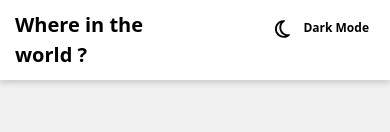
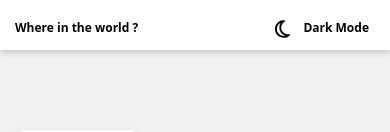
Before and after one commit to amir-91/countries, a Vue app: page /countries/1 in a window 390 px wide. Shown: the top 132 px of the page. Built offline with nearby package versions, Linux system fonts and the light colour scheme; no server answers; the HTML template or start-up script is replaced by a standard one.

Commit message:
fix: edit header title font size

```diff
--- a/src/assets/css/styles.css
+++ b/src/assets/css/styles.css
@@ -197,7 +197,7 @@ header {
 @media (max-width: 500px) {
   header .container .row {
     align-items: baseline; }
-    header .container .row .header__title p {
+    header .container .row .header__title a {
       font-size: 0.6rem; }
     header .container .row .header__dark-mode-btn button {
       font-size: 0.6rem; }
--- a/src/components/Layout/HeaderComponent.css
+++ b/src/components/Layout/HeaderComponent.css
@@ -26,7 +26,7 @@ header {
 @media (max-width: 500px) {
   header .container .row {
     align-items: baseline; }
-    header .container .row .header__title p {
+    header .container .row .header__title a {
       font-size: 0.6rem; }
     header .container .row .header__dark-mode-btn button {
       font-size: 0.6rem; }
--- a/src/components/Layout/HeaderComponent.scss
+++ b/src/components/Layout/HeaderComponent.scss
@@ -41,7 +41,7 @@ header {
       .row {
         align-items: baseline;
         .header__title {
-          p {
+          a {
             font-size: 0.6rem;
           }
         }
```
